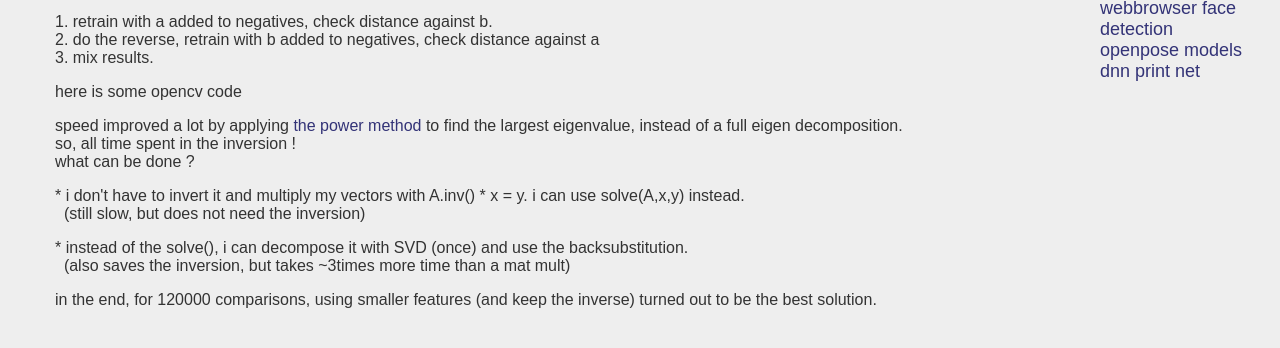
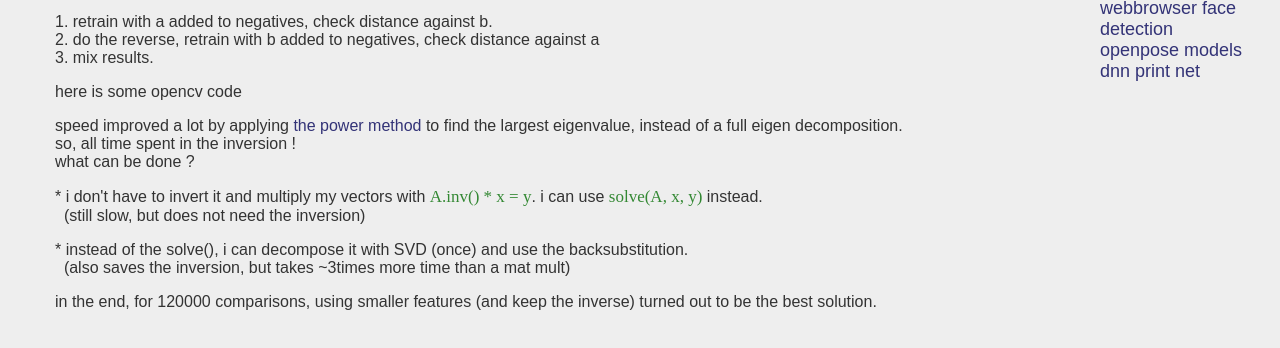
Before and after one commit to berak/smallfry, a plain HTML site: page one_shot.html in a window 1280 px wide. Shown: the part 166-514 px from the top of the page. Drawn offline with Linux system fonts and the light colour scheme.

Commit message:
one_shot

```diff
--- a/style.css
+++ b/style.css
@@ -6,6 +6,11 @@ body {
     border-color:#777;
     border-style:solid;
     border-width:2px;
+}
+code {
+    font-family: Lucida;
+    font-size: 17px;
+    color:#383;
 }
 
 a {
@@ -25,7 +30,7 @@ body {
 }
 
 .content {
-	  margin-top: 10px;
+    margin-top: 10px;
     margin-bottom: 10px;
     margin-right: 10px;
     margin-left: 10px;
@@ -35,7 +40,7 @@ body {
 .nav {
 	position: fixed;
 	right: 0;
-  top: 80px;
+    top: 80px;
 	width: 180px;
 	font-size: 18px;
 	border: none;
```
Also changed, not shown: one_shot.html (+1 -1 lines).
